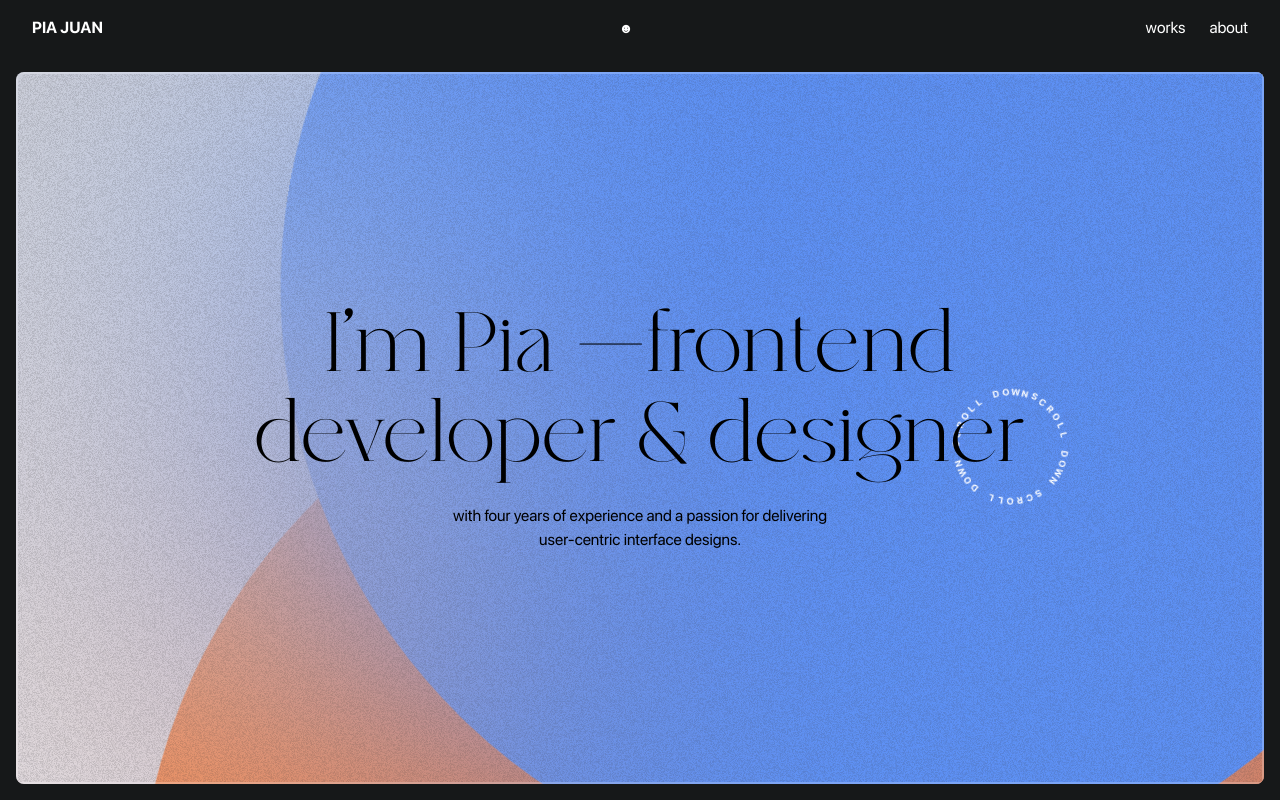
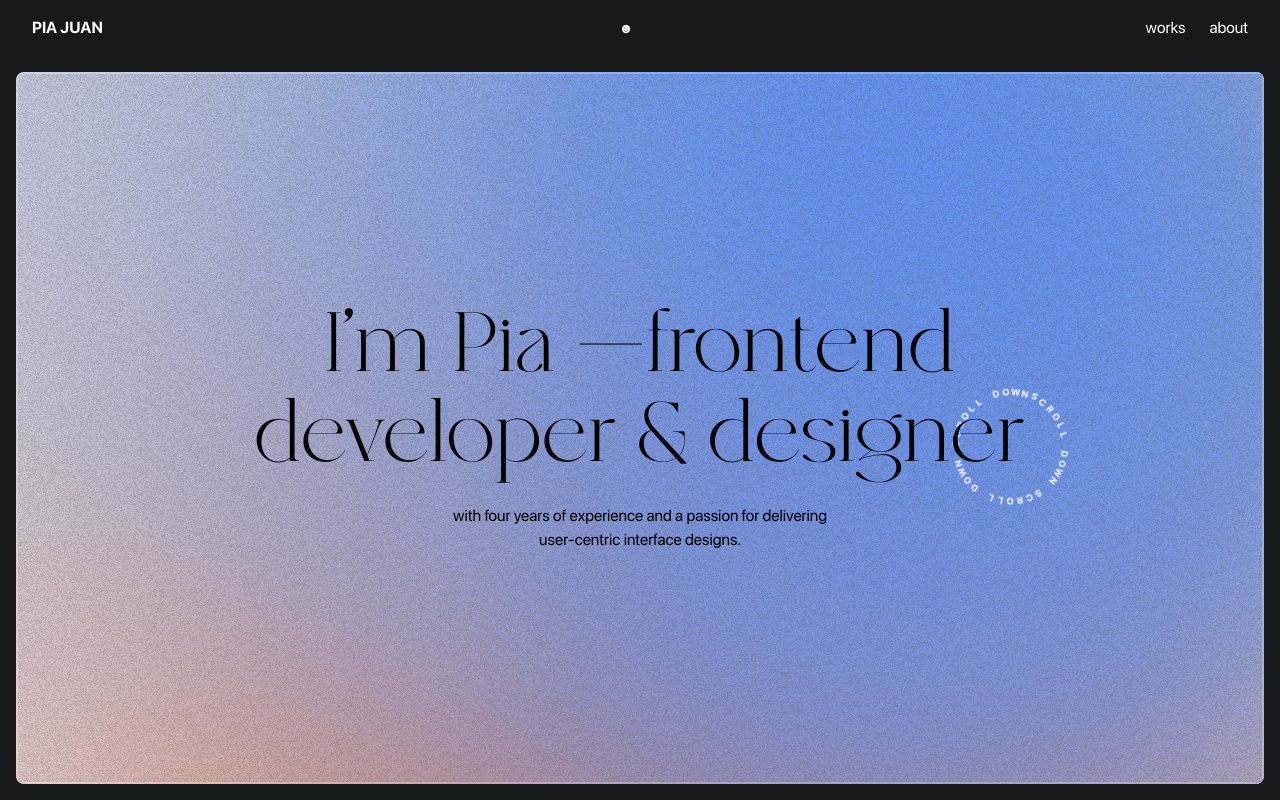
Before and after one commit to piajuan/piajuan-portfolio, a React (Vite) app: page / in a window 1280 px wide. Shown: the top 800 px of the page. Built offline with nearby package versions, Linux system fonts and the light colour scheme.

Commit message:
compressed asset

```diff
--- a/src/components/Hero.jsx
+++ b/src/components/Hero.jsx
@@ -18,9 +18,9 @@ const Hero = () => {
     <div ref={hero} className='h-[calc(100vh-56px)] p-4 [&>*]:select-none'>
         <div className='relative h-full overflow-hidden rounded-lg bg-hero'>
             {/* start: blobs */}
-            <div className='hero__blob absolute w-[150vh] aspect-square rounded-full dark:bg-[#E7C173] left-[20vw]'></div>
-            <div className='hero__blob absolute w-[150vh] aspect-square rounded-full dark:bg-[#F9600A] left-[50vw]'></div>
-            <div className='hero__blob absolute w-[150vh] aspect-square rounded-full dark:bg-[#3676F3] left-[30vw] bottom-0'></div>
+            <div className='hero__blob blur-[180px] absolute w-[150vh] aspect-square rounded-full dark:bg-[#E7C173] left-[20vw]'></div>
+            <div className='hero__blob blur-[180px] absolute w-[150vh] aspect-square rounded-full dark:bg-[#F9600A] left-[50vw]'></div>
+            <div className='hero__blob blur-[180px] absolute w-[150vh] aspect-square rounded-full dark:bg-[#3676F3] left-[30vw] bottom-0'></div>
             {/* end: blobs */}
             <div className='absolute w-full h-full p-4 flex-auto flex flex-col justify-end md:justify-center items-center bg-white/[0.2] backdrop-blur-[180px] border-2 border-solid border-white/[0.18] box-shadow-hero'>
                 {/* noise effect */}
```
